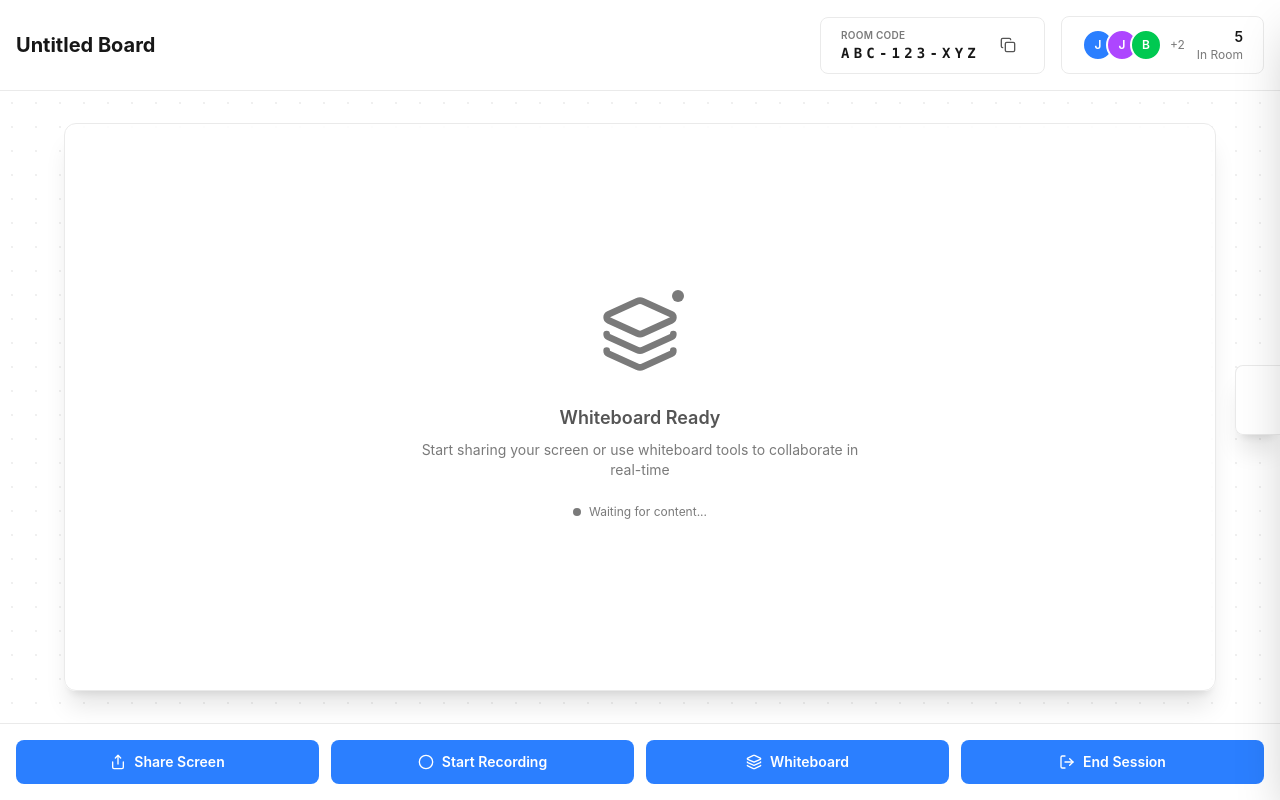
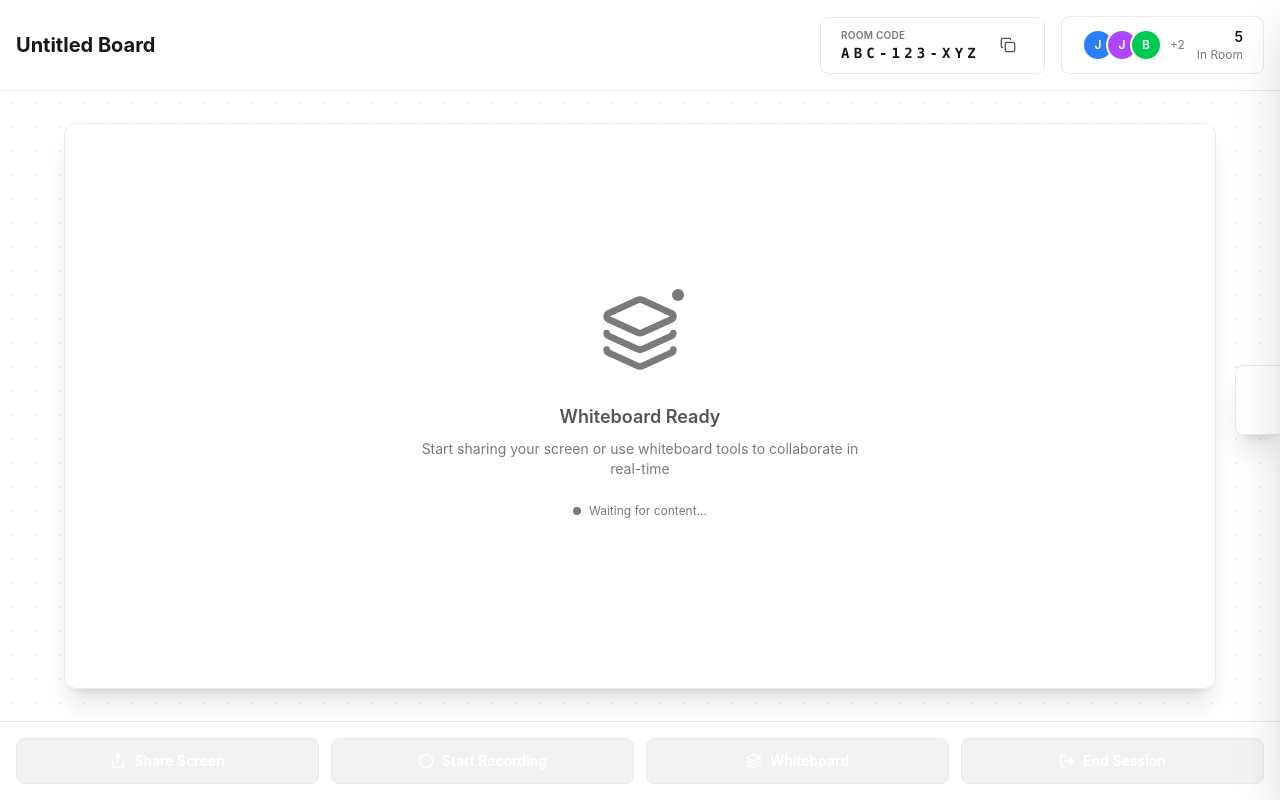
Before and after one commit to metamatong/nwhacks2026-boardcast-client, a Next.js app: page /room in a window 1280 px wide. Built offline with nearby package versions, Linux system fonts and the light colour scheme.

Commit message:
Changed room controller buttons to match dark grey color schemes, removed color styling variants

```diff
--- a/frontend/room/room.tsx
+++ b/frontend/room/room.tsx
@@ -308,21 +308,15 @@ const Controla: React.FC<{
   icon: React.ReactNode;
   label: string;
   onClick: () => void;
-  variant?: "primary" | "secondary" | "danger";
   disabled?: boolean;
-}> = ({ icon, label, onClick, variant = "secondary", disabled = false }) => {
-  const variantClasses = {
-    primary: "bg-blue-500 text-background hover:opacity-80",
-    secondary: "bg-hover text-primary hover:opacity-80 border border-selected",
-    danger: "bg-hover text-primary hover:border-red-500 border border-selected",
-  };
+}> = ({ icon, label, onClick, disabled = false }) => {
   return (
     <motion.button
       whileHover={{ scale: disabled ? 1 : 1.02 }}
       whileTap={{ scale: disabled ? 1 : 0.98 }}
       onClick={onClick}
       disabled={disabled}
-      className={`${variantClasses[variant]} ${
+      className={`bg-hover text-primary hover:opacity-80 border border-selected ${
         disabled ? "opacity-50 cursor-not-allowed" : "cursor-pointer"
       } px-4 py-3 rounded-lg font-semibold transition-all flex items-center justify-center gap-2 outline-none focus:outline-none focus:ring-0 focus-visible:outline-none`}
     >
@@ -362,7 +356,6 @@ const ControlPanel: React.FC<{
           icon={<Share className="w-4 h-4" />}
           label="Share Screen"
           onClick={onShareScreen}
-          variant="primary"
         />
         <Controla
           icon={
@@ -374,19 +367,16 @@ const ControlPanel: React.FC<{
           }
           label={isRecording ? "Recording..." : "Start Recording"}
           onClick={onStartRecording}
-          variant={isRecording ? "danger" : "primary"}
         />
         <Controla
           icon={<Layers className="w-4 h-4" />}
           label="Whiteboard"
           onClick={onOpenWhiteboard}
-          variant="primary"
         />
         <Controla
           icon={<LogOut className="w-4 h-4" />}
           label="End Session"
           onClick={onEndSession}
-          variant="primary"
         />
       </motion.div>
     </div>
```
Lines whose indentation alone changed are shown as unchanged.
